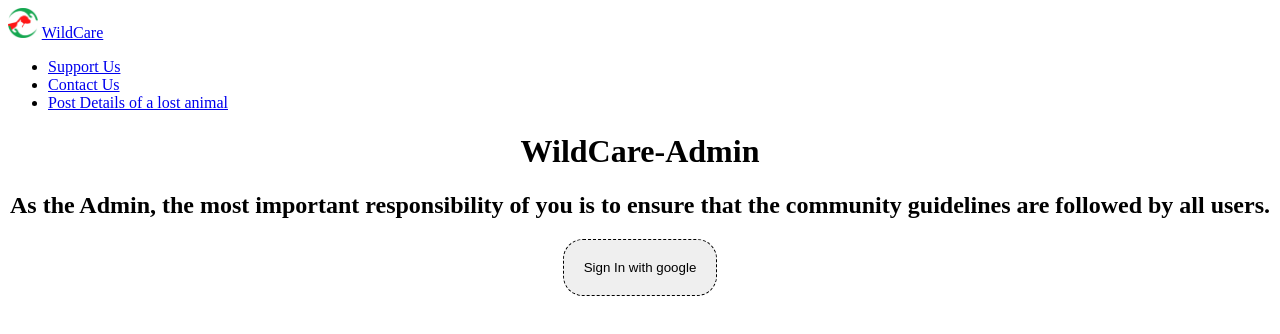
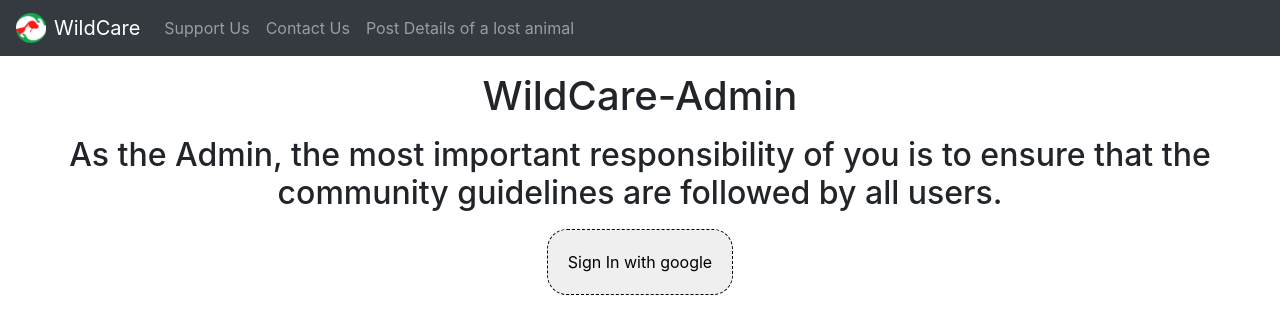
Before and after one commit to SSHSRN/WildHacks-II__WildCare, a plain HTML site: page admin.html in a window 1280 px wide. Drawn offline with nearby package versions, Linux system fonts and the light colour scheme; no server answers.

Commit message:
added bootstrap

```diff
--- a/admin.html
+++ b/admin.html
@@ -17,6 +17,7 @@
                 cursor: pointer;
             }
         </style>
+        <link rel="stylesheet" href="https://stackpath.bootstrapcdn.com/bootstrap/4.4.1/css/bootstrap.min.css">
     </head>
     <body>
         <!-- NavBar -->
```
Also changed, not shown: admin1.html (+1 -0 lines), member1.html (+1 -0 lines), supporter1.html (+2 -1 lines).
